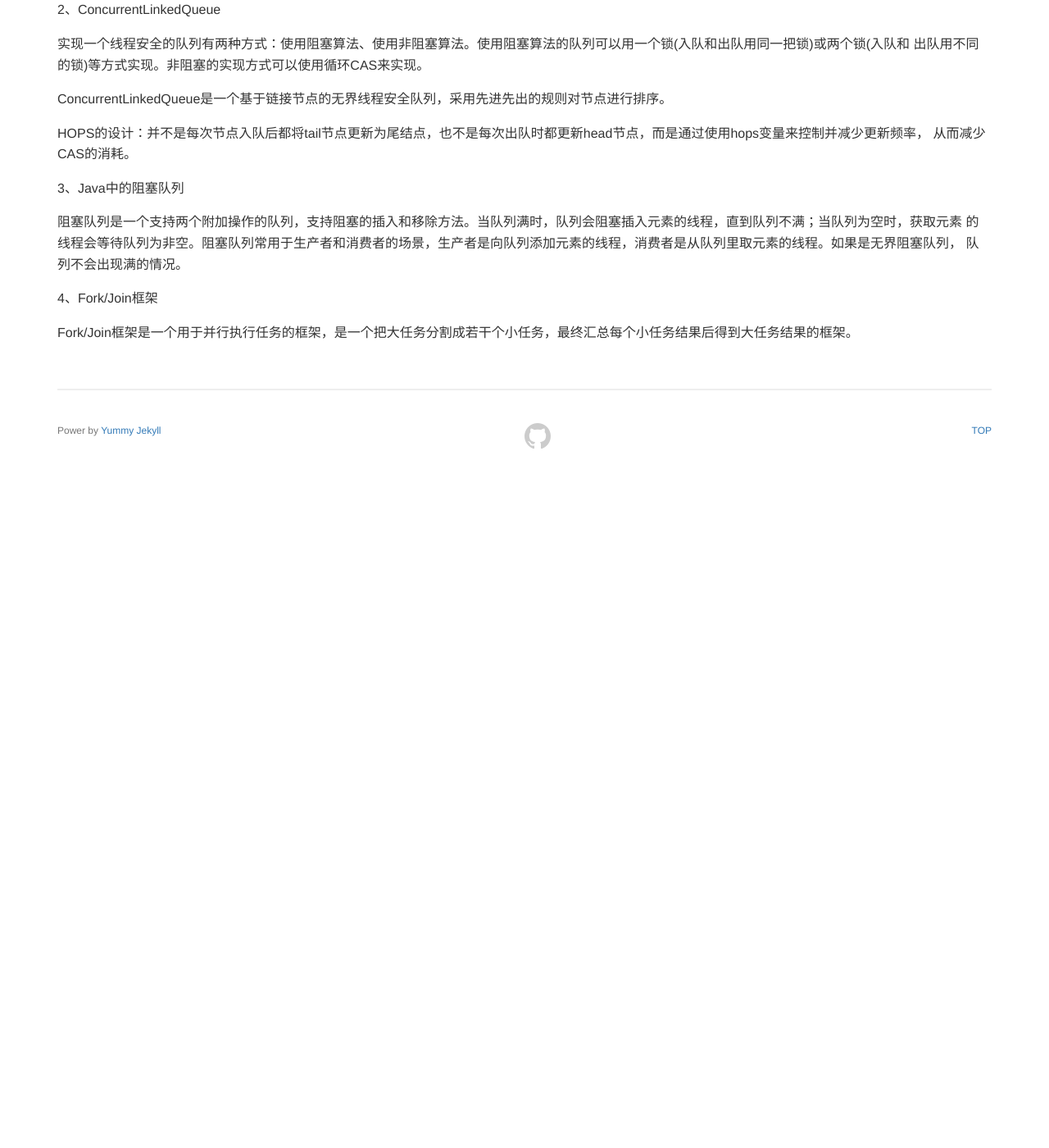
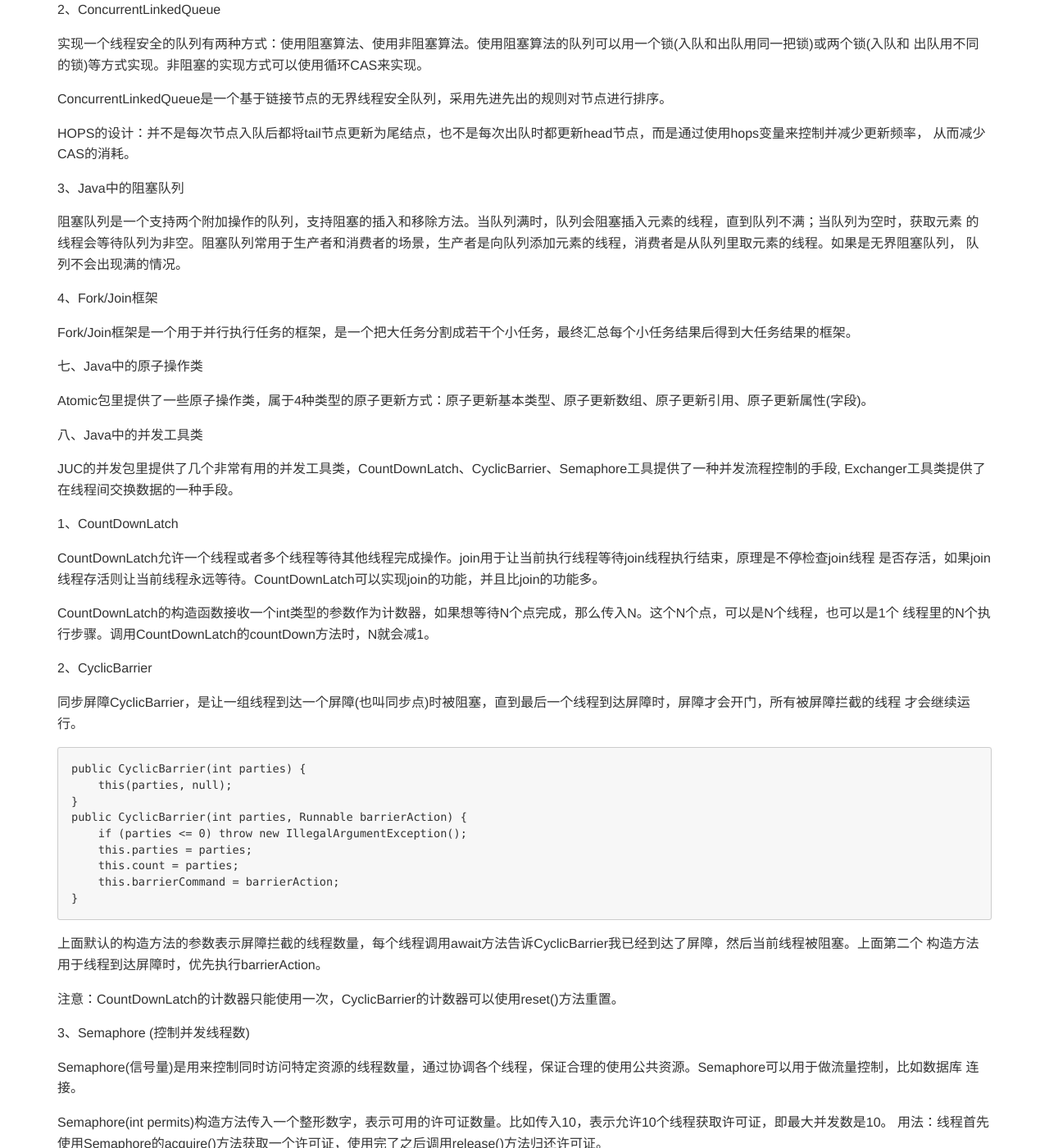
Before and after one commit to yaofengdoit/yaofengdoit.github.io, a Jekyll site: the page built from _posts/2020/04-06/2020-04-28-ReadBook-JUC-4.md, in a window 1280 px wide and 1400 px high, scrolled down 787 px. Shown: the whole window at 82% size. Built offline with Jekyll 4.4.1, drawn with Linux system fonts in a browser that asks for light colours; a script that is not in the unit is left out; before the commit the page ends 1343 px from its top, so only the background shows below that; some of the changed text lies outside the part shown.

Commit message:
读书笔记-juc4

````diff
--- a/_posts/2020/04-06/2020-04-28-ReadBook-JUC-4.md
+++ b/_posts/2020/04-06/2020-04-28-ReadBook-JUC-4.md
@@ -40,3 +40,107 @@ HOPS的设计：并不是每次节点入队后都将tail节点更新为尾结点
 4、Fork/Join框架
 
 Fork/Join框架是一个用于并行执行任务的框架，是一个把大任务分割成若干个小任务，最终汇总每个小任务结果后得到大任务结果的框架。
+
+
+七、Java中的原子操作类
+
+Atomic包里提供了一些原子操作类，属于4种类型的原子更新方式：原子更新基本类型、原子更新数组、原子更新引用、原子更新属性(字段)。
+
+
+八、Java中的并发工具类
+
+JUC的并发包里提供了几个非常有用的并发工具类，CountDownLatch、CyclicBarrier、Semaphore工具提供了一种并发流程控制的手段,
+Exchanger工具类提供了在线程间交换数据的一种手段。
+
+
+1、CountDownLatch
+
+CountDownLatch允许一个线程或者多个线程等待其他线程完成操作。join用于让当前执行线程等待join线程执行结束，原理是不停检查join线程
+是否存活，如果join线程存活则让当前线程永远等待。CountDownLatch可以实现join的功能，并且比join的功能多。
+
+CountDownLatch的构造函数接收一个int类型的参数作为计数器，如果想等待N个点完成，那么传入N。这个N个点，可以是N个线程，也可以是1个
+线程里的N个执行步骤。调用CountDownLatch的countDown方法时，N就会减1。
+
+
+2、CyclicBarrier
+
+同步屏障CyclicBarrier，是让一组线程到达一个屏障(也叫同步点)时被阻塞，直到最后一个线程到达屏障时，屏障才会开门，所有被屏障拦截的线程
+才会继续运行。
+
+```
+public CyclicBarrier(int parties) {
+    this(parties, null);
+}
+public CyclicBarrier(int parties, Runnable barrierAction) {
+    if (parties <= 0) throw new IllegalArgumentException();
+    this.parties = parties;
+    this.count = parties;
+    this.barrierCommand = barrierAction;
+}
+```
+
+上面默认的构造方法的参数表示屏障拦截的线程数量，每个线程调用await方法告诉CyclicBarrier我已经到达了屏障，然后当前线程被阻塞。上面第二个
+构造方法用于线程到达屏障时，优先执行barrierAction。
+
+注意：CountDownLatch的计数器只能使用一次，CyclicBarrier的计数器可以使用reset()方法重置。
+
+
+3、Semaphore (控制并发线程数)
+
+Semaphore(信号量)是用来控制同时访问特定资源的线程数量，通过协调各个线程，保证合理的使用公共资源。Semaphore可以用于做流量控制，比如数据库
+连接。
+
+Semaphore(int permits)构造方法传入一个整形数字，表示可用的许可证数量。比如传入10，表示允许10个线程获取许可证，即最大并发数是10。
+用法：线程首先使用Semaphore的acquire()方法获取一个许可证，使用完了之后调用release()方法归还许可证。
+
+
+4、Exchanger (线程间交换数据)
+
+Exchanger是一个用于线程间协作的工具类，用于进行线程间的数据交换。它提供一个同步点，在这个同步点，两个线程可以交换彼此的数据，两个线程
+通过exchange方法交换数据，如果第一个线程先执行exchange()方法，它会一直等待第二个线程也执行exchange()方法。当两个线程都达到了同步点，
+这两个线程就可以交换数据。
+
+```
+public class ExchangerTest {
+
+    private static final Exchanger<String> ex = new Exchanger<>();
+    private static ExecutorService threadPool = Executors.newFixedThreadPool(2);
+
+    public static void main(String[] args) {
+        threadPool.execute(new Runnable() {
+            @Override
+            public void run() {
+                try {
+                    String A = "water AQQQ";
+                    String C = ex.exchange(A);
+                    System.out.println(C);
+                } catch (InterruptedException e) {
+                    e.printStackTrace();
+                }
+            }
+        });
+        threadPool.execute(new Runnable() {
+            @Override
+            public void run() {
+                try {
+                    String B = "water B";
+                    String A = ex.exchange("Bq");
+                    System.out.println("一致吗？" + A.equals(B) + " A->" + A + " B->" + B);
+                } catch (InterruptedException e) {
+                    e.printStackTrace();
+                }
+            }
+        });
+        threadPool.shutdown();
+    }
+
+}
+
+
+输出结果：
+一致吗？false A->water AQQQ B->water B
+Bq
+
+```
+
+注意：上面例子的两条结果可以互换顺序，取决于CPU的调度。
````
